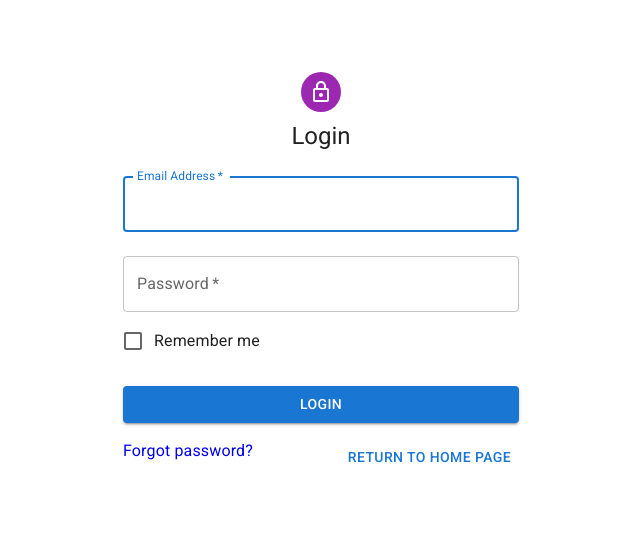
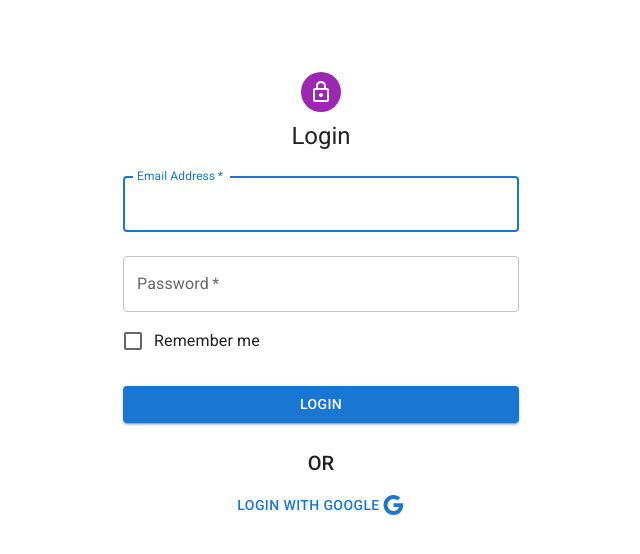
Before and after one commit to lengoctrong/bookstore, a React (Vite) app: page /login in a window 1280 px wide. Shown: the top 554 px of the page, without its empty margins (319-959 px from the left). Built offline with nearby package versions, Linux system fonts and the light colour scheme.

Commit message:
update features/login

```diff
--- a/package.json
+++ b/package.json
@@ -14,8 +14,10 @@
     "@emotion/styled": "^11.11.0",
     "@mui/icons-material": "^5.14.18",
     "@mui/material": "^5.14.18",
+    "@react-oauth/google": "^0.12.1",
     "@reduxjs/toolkit": "^1.9.7",
     "axios": "^1.6.2",
+    "jwt-decode": "^4.0.0",
     "react": "^18.2.0",
     "react-dom": "^18.2.0",
     "react-redux": "^8.1.3",
--- a/src/components/Header/components/SearchBar/index.jsx
+++ b/src/components/Header/components/SearchBar/index.jsx
@@ -102,14 +102,7 @@ const SearchBar = () => {
                 to={isLogin ? '/' : '/login'}
               >
                 <Box sx={{ display: 'flex', gap: 1 }}>
-                  {isLogin ? (
-                    <>
-                      <AccountCircleIcon />
-                      <p>Account</p>
-                    </>
-                  ) : (
-                    <p>Hello, sign in</p>
-                  )}
+                  <p>Hello, {isLogin ? 'name' : 'sign in'}</p>
                 </Box>
               </NavLink>
             </Button>
--- a/src/main.jsx
+++ b/src/main.jsx
@@ -8,13 +8,18 @@ import { Provider as StoreProvider } from 'react-redux'
 import App from './App'
 import store from './redux/store'
 import theme from './theme'
+
+import { GoogleOAuthProvider } from '@react-oauth/google'
+
 ReactDOM.createRoot(document.getElementById('root')).render(
   <React.StrictMode>
+    <GoogleOAuthProvider clientId="1034071323374-uh7a5crhr8kgpruqvn9cm3dpdbs4dkvq.apps.googleusercontent.com">
       <StoreProvider store={store}>
         <CssVarsProvider theme={theme}>
           <CssBaseline />
           <App />
         </CssVarsProvider>
       </StoreProvider>
+    </GoogleOAuthProvider>
   </React.StrictMode>
 )
--- a/src/pages/Auth/Login/index.jsx
+++ b/src/pages/Auth/Login/index.jsx
@@ -1,3 +1,4 @@
+import GoogleIcon from '@mui/icons-material/Google'
 import LockOutlinedIcon from '@mui/icons-material/LockOutlined'
 import Avatar from '@mui/material/Avatar'
 import Box from '@mui/material/Box'
@@ -6,22 +7,49 @@ import Checkbox from '@mui/material/Checkbox'
 import Container from '@mui/material/Container'
 import CssBaseline from '@mui/material/CssBaseline'
 import FormControlLabel from '@mui/material/FormControlLabel'
-import Grid from '@mui/material/Grid'
 import { createTheme, ThemeProvider } from '@mui/material/styles'
 import TextField from '@mui/material/TextField'
 import Typography from '@mui/material/Typography'
-import { NavLink } from 'react-router-dom'
 
+import { useGoogleLogin } from '@react-oauth/google'
+import { useDispatch } from 'react-redux'
+import { useNavigate } from 'react-router-dom'
+import { loginUser } from '../../../redux/apiRequest'
 const defaultTheme = createTheme()
 
 const Login = () => {
+  const navigate = useNavigate()
+  const dispatch = useDispatch()
+
+  const login = useGoogleLogin({
+    onSuccess: async (res) => {
+      const accessToken = res.access_token
+      try {
+        loginUser(dispatch, navigate, accessToken)
+        // const res = await axios.get(
+        //   'https://www.googleapis.com/oauth2/v3/userinfo',
+        //   {
+        //     headers: {
+        //       Authorization: `Bearer ${accessToken}`
+        //     }
+        //   }
+        // )
+
+        // localStorage.setItem('user', JSON.stringify(res.data))
+        // navigate('/')
+      } catch (err) {
+        console.log(err)
+      }
+    }
+  })
+
   const handleSubmit = (event) => {
     event.preventDefault()
-    const data = new FormData(event.currentTarget)
-    console.log({
-      email: data.get('email'),
-      password: data.get('password')
-    })
+    // const data = new FormData(event.currentTarget)
+    // console.log({
+    //   email: data.get('email'),
+    //   password: data.get('password')
+    // })
   }
 
   return (
@@ -80,18 +108,17 @@ const Login = () => {
             >
               Login
             </Button>
-            <Grid container>
-              <Grid item xs>
-                <NavLink href="#" variant="body2">
-                  Forgot password?
-                </NavLink>
-              </Grid>
-              <Grid item>
-                <NavLink to="/" variant="body2">
-                  <Button>Return to home page</Button>
-                </NavLink>
-              </Grid>
-            </Grid>
+            <Box sx={{ display: 'flex', justifyContent: 'center', my: 1 }}>
+              <Typography variant="h6">OR</Typography>
+            </Box>
+            <Box sx={{ display: 'flex', justifyContent: 'center' }}>
+              <Button
+                onClick={() => login()}
+                style={{ display: 'flex', gap: 1, alignItems: 'center' }}
+              >
+                Login with Google <GoogleIcon />
+              </Button>
+            </Box>
           </Box>
         </Box>
       </Container>
--- a/src/redux/apiRequest.js
+++ b/src/redux/apiRequest.js
@@ -2,6 +2,7 @@ import axios from '../MyAxios'
 import { getAllBooks, getTotalItems } from './bookSlice'
 import { addItem, decreaseItem, increaseItem, removeItem } from './cartSlice'
 import { getSearchValue } from './searchSlice'
+import { addUser } from './userSlice'
 
 export const getAllItems = async (
   dispatch,
@@ -58,3 +59,20 @@ export const decreaseQuantity = (dispatch, id) => {
 export const increaseQuantity = (dispatch, id) => {
   dispatch(increaseItem(id))
 }
+
+export const loginUser = async (dispatch, navigate, accessToken) => {
+  try {
+    const res = await axios.get(
+      'https://www.googleapis.com/oauth2/v3/userinfo',
+      {
+        headers: {
+          Authorization: `Bearer ${accessToken}`
+        }
+      }
+    )
+    dispatch(addUser(res.data))
+    navigate('/')
+  } catch (err) {
+    console.log(err)
+  }
+}
--- a/src/redux/store.js
+++ b/src/redux/store.js
@@ -2,11 +2,13 @@ import { configureStore } from '@reduxjs/toolkit'
 import bookReducer from './bookSlice'
 import cartReducer from './cartSlice'
 import searchReducer from './searchSlice'
+import userReducer from './userSlice'
 const store = configureStore({
   reducer: {
     book: bookReducer,
     cart: cartReducer,
-    search: searchReducer
+    search: searchReducer,
+    user: userReducer
   }
 })
 
--- /dev/null
+++ b/src/redux/userSlice.js
@@ -0,0 +1,25 @@
+import { createSlice } from '@reduxjs/toolkit'
+
+const user =
+  localStorage.getItem('user') !== null
+    ? JSON.parse(localStorage.getItem('user'))
+    : {}
+
+const initialState = {
+  user: user
+}
+
+const userSlice = createSlice({
+  name: 'user',
+  initialState,
+  reducers: {
+    addUser: (state, action) => {
+      state.user = action.payload
+      localStorage.setItem('user', JSON.stringify(state.user))
+    }
+  }
+})
+
+export const { addUser } = userSlice.actions
+
+export default userSlice.reducer
```
Also changed, not shown: 1 other file (tests, documents, lock files or other folders). Lines whose indentation alone changed are shown as unchanged.
